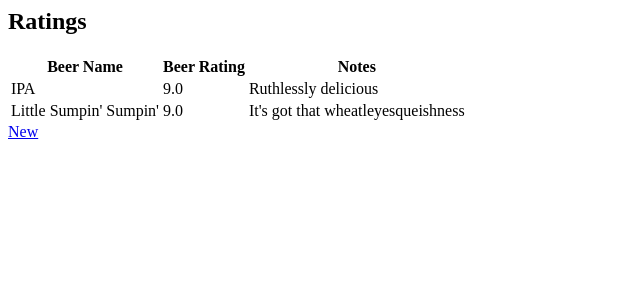
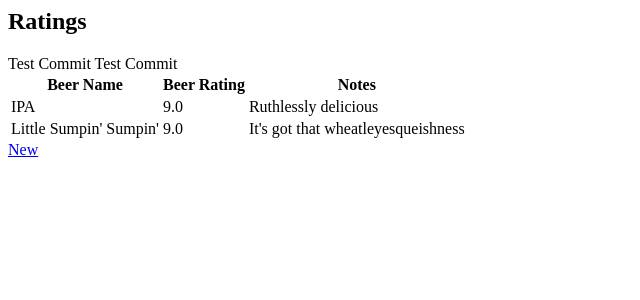
Before and after one commit to mjschimm/homework, a Django app: page / in a window 1280 px wide. Shown: the top 300 px of the page, without its empty margins (0-640 px from the left). Run offline with Django 3.2, Linux system fonts and the light colour scheme; data comes from the database, SQL or seed files in the repository.

Commit message:
First commit

```diff
--- a/templates/home.html
+++ b/templates/home.html
@@ -16,7 +16,7 @@
       <tr>
         <td>{{ rating.beer_name }}</td>
         <td>{{ rating.score }}</td>
-        <td>{{ rating.notes }}</td>
+        <td>{{ rating.notes }}</td>Test Commit
       </tr>
       {% endfor %}
     </tbody>
```
